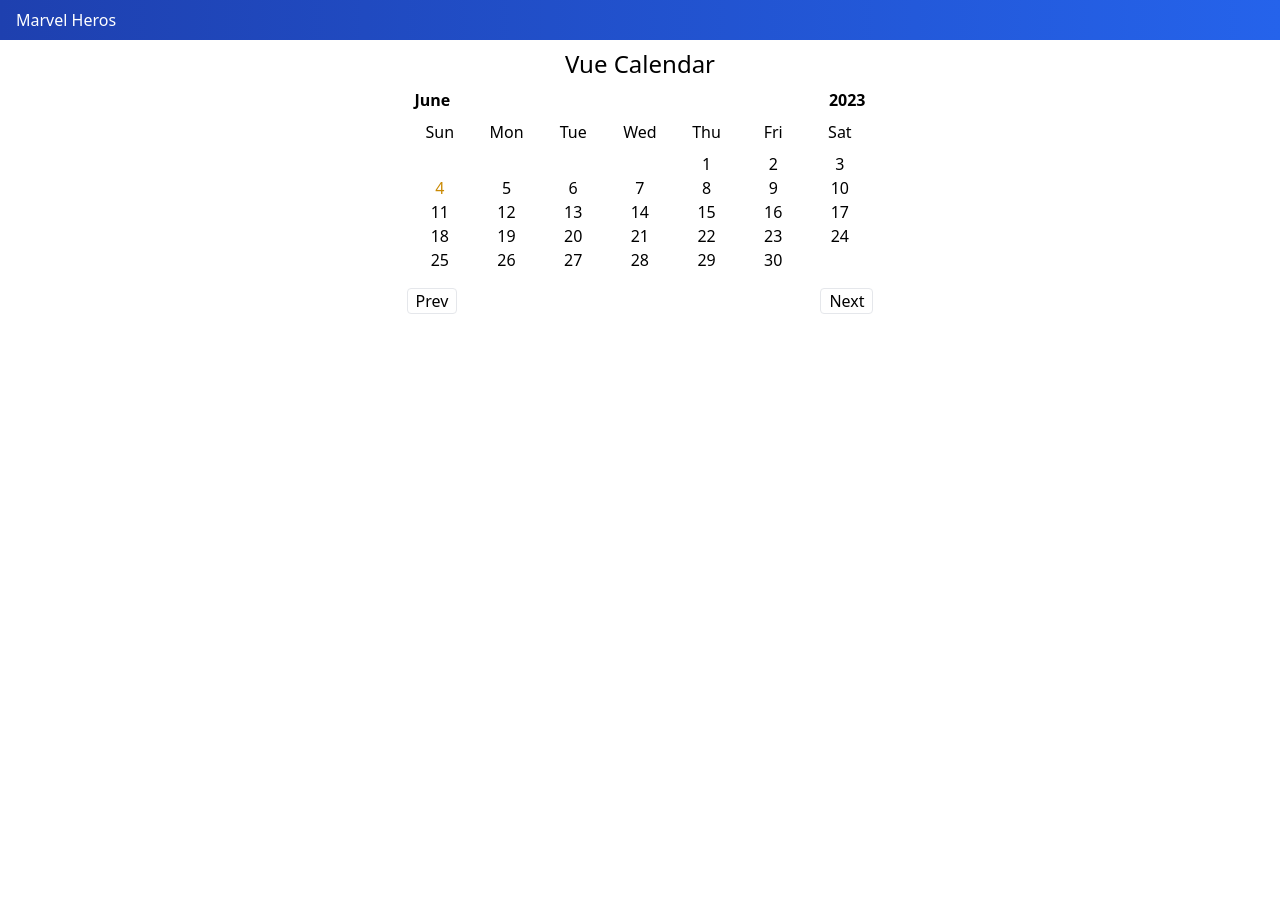
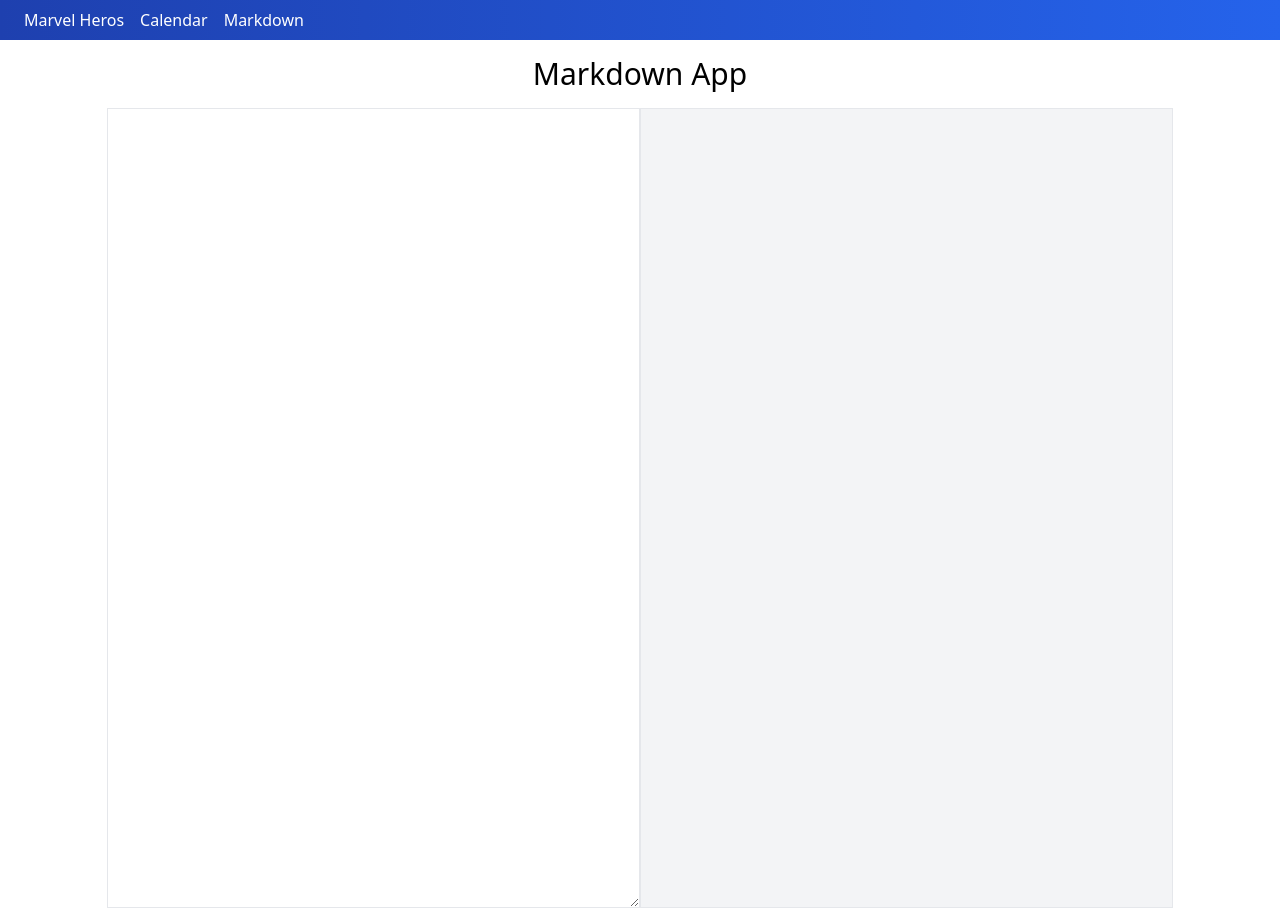
Before and after one commit to sujith-cooldude/vue3-tailwind, a Vue app: page /markdown in a window 1280 px wide. Before the commit the page ends 800 px from the top, so only its background shows below. Built offline with nearby package versions, Linux system fonts and the light colour scheme.

Commit message:
vue routers, markdown apps created

```diff
--- a/package.json
+++ b/package.json
@@ -10,9 +10,11 @@
   "dependencies": {
     "autoprefixer": "^10",
     "core-js": "^3.8.3",
+    "marked": "^5.0.4",
     "postcss": "^8",
     "tailwindcss": "^3",
-    "vue": "^3.2.13"
+    "vue": "^3.2.13",
+    "vue-router": "^4.2.2"
   },
   "devDependencies": {
     "@babel/core": "^7.12.16",
--- a/src/App.vue
+++ b/src/App.vue
@@ -1,19 +1,14 @@
 <template>
   <APPHeader />
   <div class="w-full flex">
-    <div class="m-auto">
-      <!-- <MarvelHeros /> -->
-      <CalendarComponent />
-    </div>
+      <router-view></router-view>
 </div>
 </template>
 
 <script>
 import APPHeader from './components/AppHeader.vue';
-import CalendarComponent from './components/CalendarComponent.vue';
-// import MarvelHeros from './components/MarvelHeros.vue';
 export default {
-  components:{APPHeader, CalendarComponent},
+  components:{APPHeader},
 }
 </script>
 
--- a/src/components/AppHeader.vue
+++ b/src/components/AppHeader.vue
@@ -1,12 +1,22 @@
 <template>
 <nav class="w-full bg-gradient-to-r from-blue-800 to-blue-600 px-4 py-2">
-    <a class="text-white">Marvel Heros</a>
+    <router-link v-for="url in list" class="text-white mx-2" :key="url" :to="url.to">
+        {{ url.title }}
+    </router-link>
 </nav>
 </template>
 
 <script>
 export default {
-
+    data(){
+        return{
+            list:[
+                {title:'Marvel Heros',to:"/marvel-heros"},
+                {title:'Calendar',to:"/calendar"},
+                {title:'Markdown',to:"/markdown"},
+            ]
+        }
+    }
 }
 </script>
 
--- /dev/null
+++ b/src/pages/HomeComponent.vue
@@ -0,0 +1,15 @@
+<template>
+  <div class="m-auto">
+    <h1 class="text-center">Welcome to Vue3 Full Course</h1>
+  </div>
+</template>
+
+<script>
+export default {
+
+}
+</script>
+
+<style>
+
+</style>
--- /dev/null
+++ b/src/pages/MarkDown.vue
@@ -0,0 +1,42 @@
+<template>
+    <div class="flex w-full flex-wrap">
+        <h1 class="w-full text-center text-3xl my-4">Markdown App</h1>
+        <section class="flex m-auto w-10/12 h-screen">
+            <article class="w-1/2 border">
+                <textarea class="w-full h-full" :value="text" @input="update"></textarea>
+            </article>
+            <article class="w-1/2 border bg-gray-100" v-html="markedText"></article>
+        </section>
+    </div>
+</template>
+
+<script>
+import { marked } from "marked";
+export default {
+    data(){
+        return {
+            text: "",
+            timeout: ""
+        }
+    },
+    computed:{
+        markedText(){
+            return marked(this.text);
+        }
+    },
+    methods:{
+        update(e){
+            const task = () => (this.text = e.target.value);
+            this.debounce(task, 500);
+        },
+        debounce(func, wait = 1000){
+            clearTimeout(this.timeout)
+            this.timeout = setTimeout(func ,wait)
+        }
+    }
+}
+</script>
+
+<style>
+
+</style>
--- a/src/components/MarvelHeros.vue
+++ b/src/pages/MarvelHeros.vue
@@ -1,4 +1,5 @@
 <template>
+  <div class="m-auto">
   <h1 class="text-2xl text-center">Marvel Heros {{ herosCount }}</h1>
       <ul>
         <li class="flex justify-between" v-for="(hero, index) in MarvelHeros" :key="hero">
@@ -12,6 +13,7 @@
         <input class="border-rounded" v-model="newHero" placeholder="Type Hero name here" />
         <button class="border rounded bg-gradient-to-r from-red-700 to-pink-500 text-white" type="submit">Add Hero</button>
       </form>
+    </div>
 </template>
 
 <script>
```
Also changed, not shown: src/main.js (+6 -1 lines), src/router.js (added, +19 -0 lines), src/pages/CalendarComponent.vue (renamed from src/components/CalendarComponent.vue), 1 other file (tests, documents, lock files or other folders).
